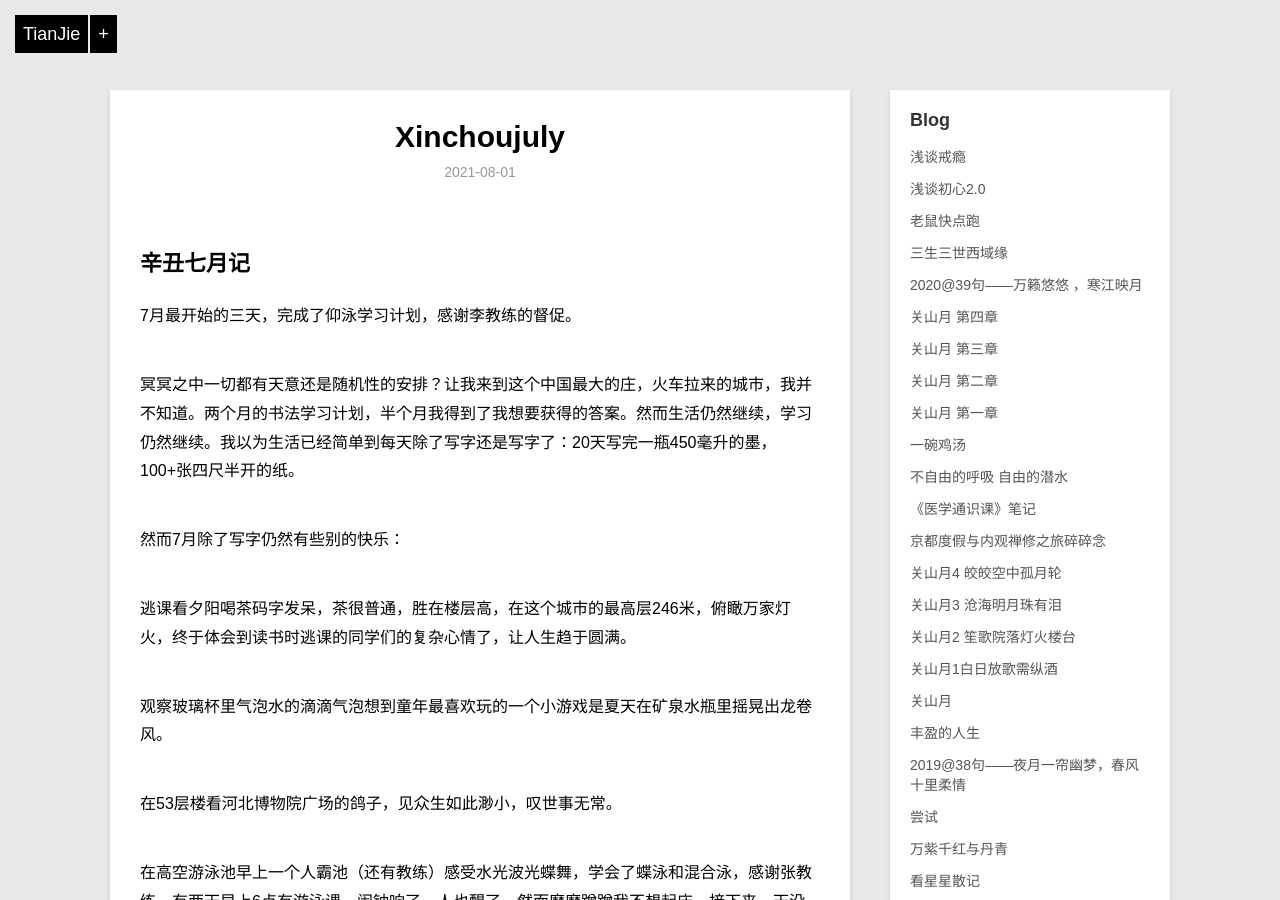
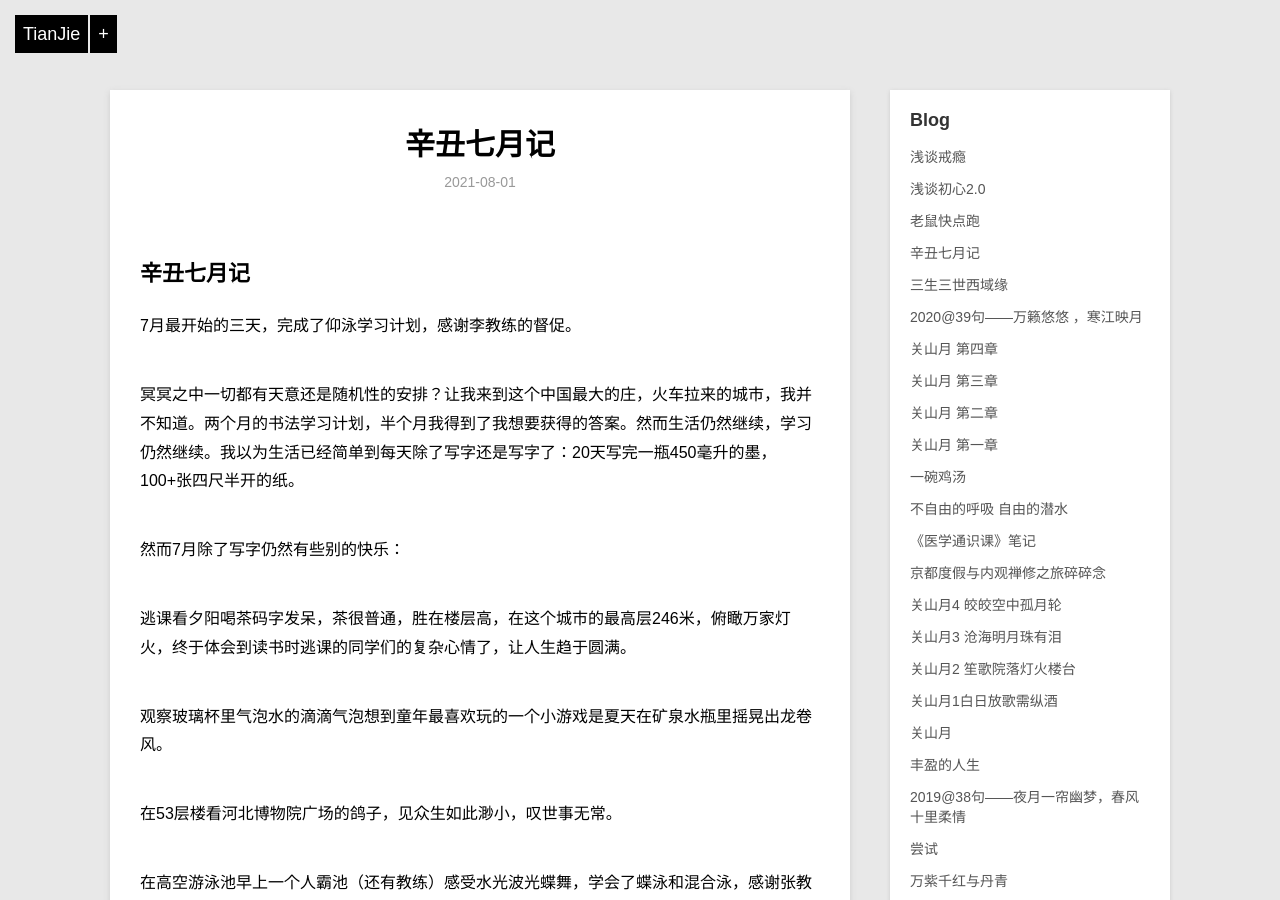
Before and after one commit to violettianjie/violettianjie.github.io, a Jekyll site: the page built from _posts/blog/2021-08-01-xinchouJuly.md, in a window 1280 px wide and 900 px high. Built offline with Jekyll 4.4.1, drawn with Linux system fonts in a browser that asks for light colours; our own code applies the rules of GitHub Pages for plain Markdown files.

Commit message:
Update 2021-08-01-xinchouJuly.md

```diff
--- a/_posts/blog/2021-08-01-xinchouJuly.md
+++ b/_posts/blog/2021-08-01-xinchouJuly.md
@@ -1,4 +1,9 @@
-
+---
+layout: post
+title: "辛丑七月记"
+description: "总结"
+category: blog
+---
 
 ## 辛丑七月记
 
```
